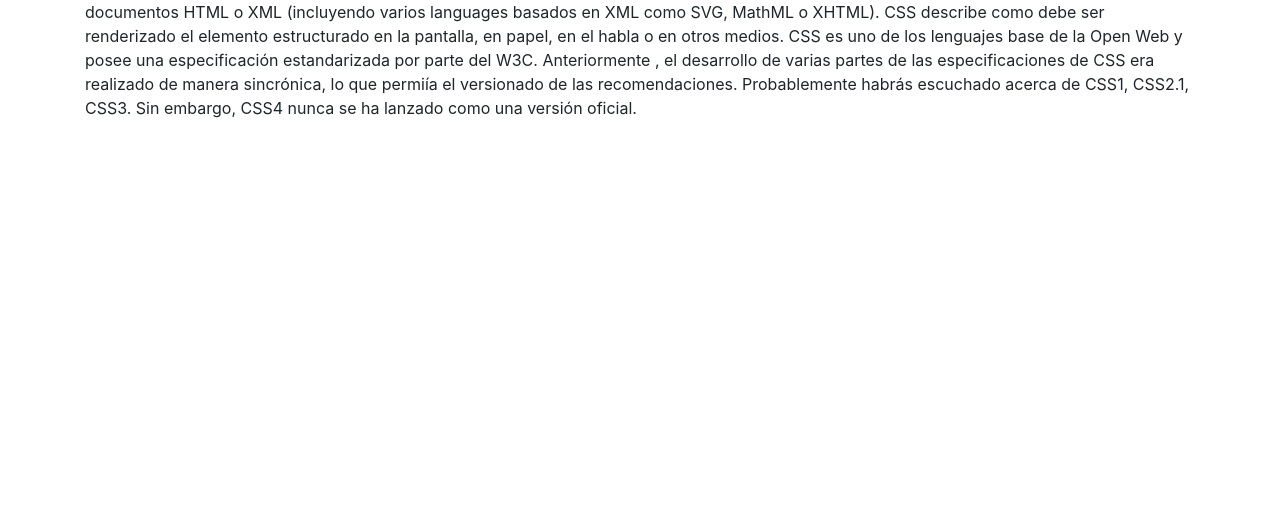
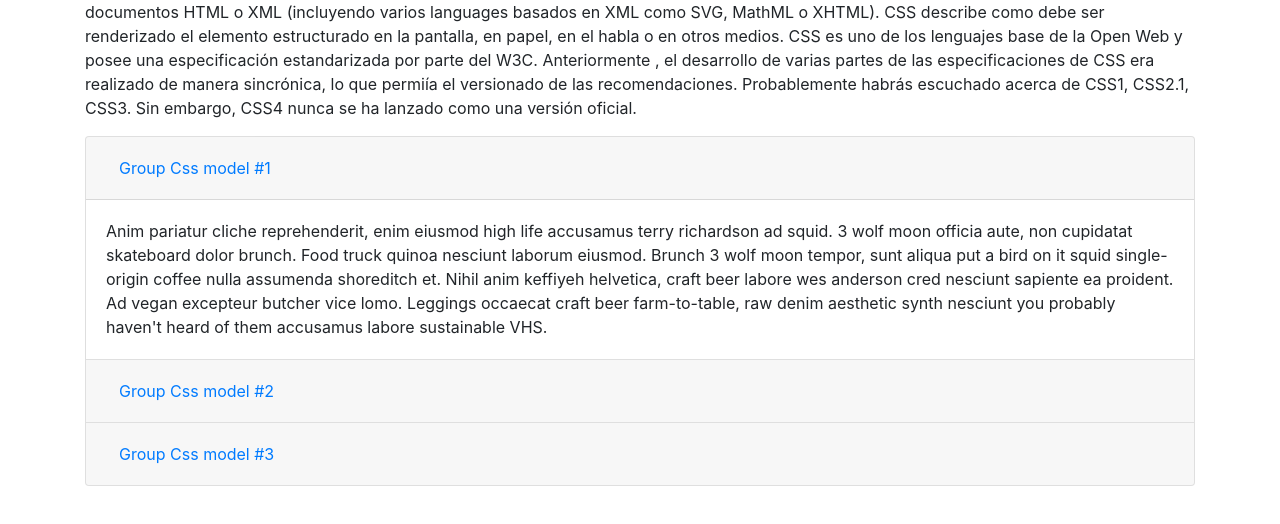
Before and after one commit to dperea10/web, a website: page css.html in a window 1280 px wide. Shown: the part 200-724 px from the top of the page. Drawn offline with nearby package versions, Linux system fonts and the light colour scheme.

Commit message:
feat(Collapse): add collapse in Css

```diff
--- a/css.html
+++ b/css.html
@@ -66,6 +66,58 @@
             </p>
         </div>
 
+        <div class="accordion" id="accordionExample">
+            <div class="card">
+                <div class="card-header" id="headingOne">
+                    <h2 class="mb-0">
+                        <button class="btn btn-link btn-block text-left" type="button" data-toggle="collapse" data-target="#collapseOne" aria-expanded="true" aria-controls="collapseOne">
+                    Group Css model #1
+                  </button>
+                    </h2>
+                </div>
+
+                <div id="collapseOne" class="collapse show" aria-labelledby="headingOne" data-parent="#accordionExample">
+                    <div class="card-body">
+                        Anim pariatur cliche reprehenderit, enim eiusmod high life accusamus terry richardson ad squid. 3 wolf moon officia aute, non cupidatat skateboard dolor brunch. Food truck quinoa nesciunt laborum eiusmod. Brunch 3 wolf moon tempor, sunt aliqua put a bird
+                        on it squid single-origin coffee nulla assumenda shoreditch et. Nihil anim keffiyeh helvetica, craft beer labore wes anderson cred nesciunt sapiente ea proident. Ad vegan excepteur butcher vice lomo. Leggings occaecat craft beer
+                        farm-to-table, raw denim aesthetic synth nesciunt you probably haven't heard of them accusamus labore sustainable VHS.
+                    </div>
+                </div>
+            </div>
+            <div class="card">
+                <div class="card-header" id="headingTwo">
+                    <h2 class="mb-0">
+                        <button class="btn btn-link btn-block text-left collapsed" type="button" data-toggle="collapse" data-target="#collapseTwo" aria-expanded="false" aria-controls="collapseTwo">
+                            Group Css model  #2
+                  </button>
+                    </h2>
+                </div>
+                <div id="collapseTwo" class="collapse" aria-labelledby="headingTwo" data-parent="#accordionExample">
+                    <div class="card-body">
+                        Anim pariatur cliche reprehenderit, enim eiusmod high life accusamus terry richardson ad squid. 3 wolf moon officia aute, non cupidatat skateboard dolor brunch. Food truck quinoa nesciunt laborum eiusmod. Brunch 3 wolf moon tempor, sunt aliqua put a bird
+                        on it squid single-origin coffee nulla assumenda shoreditch et. Nihil anim keffiyeh helvetica, craft beer labore wes anderson cred nesciunt sapiente ea proident. Ad vegan excepteur butcher vice lomo. Leggings occaecat craft beer
+                        farm-to-table, raw denim aesthetic synth nesciunt you probably haven't heard of them accusamus labore sustainable VHS.
+                    </div>
+                </div>
+            </div>
+            <div class="card">
+                <div class="card-header" id="headingThree">
+                    <h2 class="mb-0">
+                        <button class="btn btn-link btn-block text-left collapsed" type="button" data-toggle="collapse" data-target="#collapseThree" aria-expanded="false" aria-controls="collapseThree">
+                            Group Css model  #3
+                  </button>
+                    </h2>
+                </div>
+                <div id="collapseThree" class="collapse" aria-labelledby="headingThree" data-parent="#accordionExample">
+                    <div class="card-body">
+                        Anim pariatur cliche reprehenderit, enim eiusmod high life accusamus terry richardson ad squid. 3 wolf moon officia aute, non cupidatat skateboard dolor brunch. Food truck quinoa nesciunt laborum eiusmod. Brunch 3 wolf moon tempor, sunt aliqua put a bird
+                        on it squid single-origin coffee nulla assumenda shoreditch et. Nihil anim keffiyeh helvetica, craft beer labore wes anderson cred nesciunt sapiente ea proident. Ad vegan excepteur butcher vice lomo. Leggings occaecat craft beer
+                        farm-to-table, raw denim aesthetic synth nesciunt you probably haven't heard of them accusamus labore sustainable VHS.
+                    </div>
+                </div>
+            </div>
+        </div>
+
     </div>
 
     <script src="node_modules/jquery/dist/jquery.min.js"></script>
```
